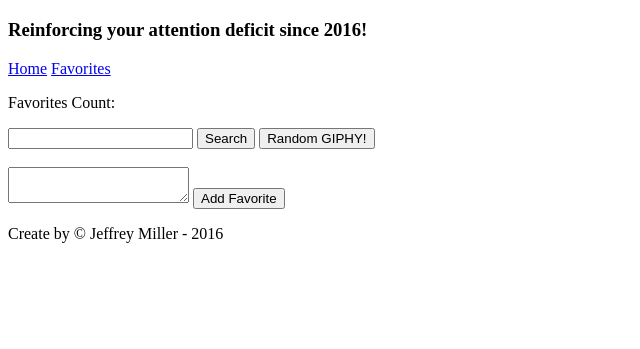
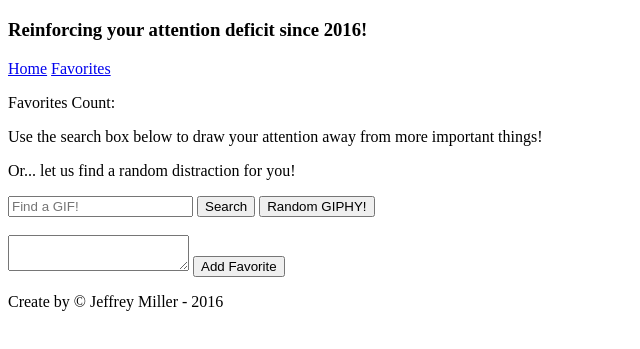
Before and after one commit to StPaulStylee/weekend_challenge_05, a website: page public/views/index.html at #/home in a window 1280 px wide. Shown: the part 61-410 px from the top of the page, without its empty margins (0-640 px from the left). Drawn offline with Linux system fonts and the light colour scheme; files that its build step writes are made by us from their sources; no server answers; files whose address does not match are found by name.

Commit message:
I forgot to add encouraging search messaging... so I did that.

```diff
--- a/public/views/home.html
+++ b/public/views/home.html
@@ -1,6 +1,8 @@
 <section class='gif'>
   <p>Favorites Count: {{ api.favoritesCount }}</p>
-  <input ng-model='api.search' />
+  <p>Use the search box below to draw your attention away from more important things!</p>
+  <p>Or... let us find a random distraction for you!</p>
+  <input ng-model='api.search' placeholder='Find a GIF!'/>
   <button type='submit' ng-click='api.getGif()'>Search</button>
   <button ng-click='api.getRandom()'>Random GIPHY!</button>
   <div class='gif-display'>
```
Also changed, not shown: routes/favorites.js (+4 -4 lines).
